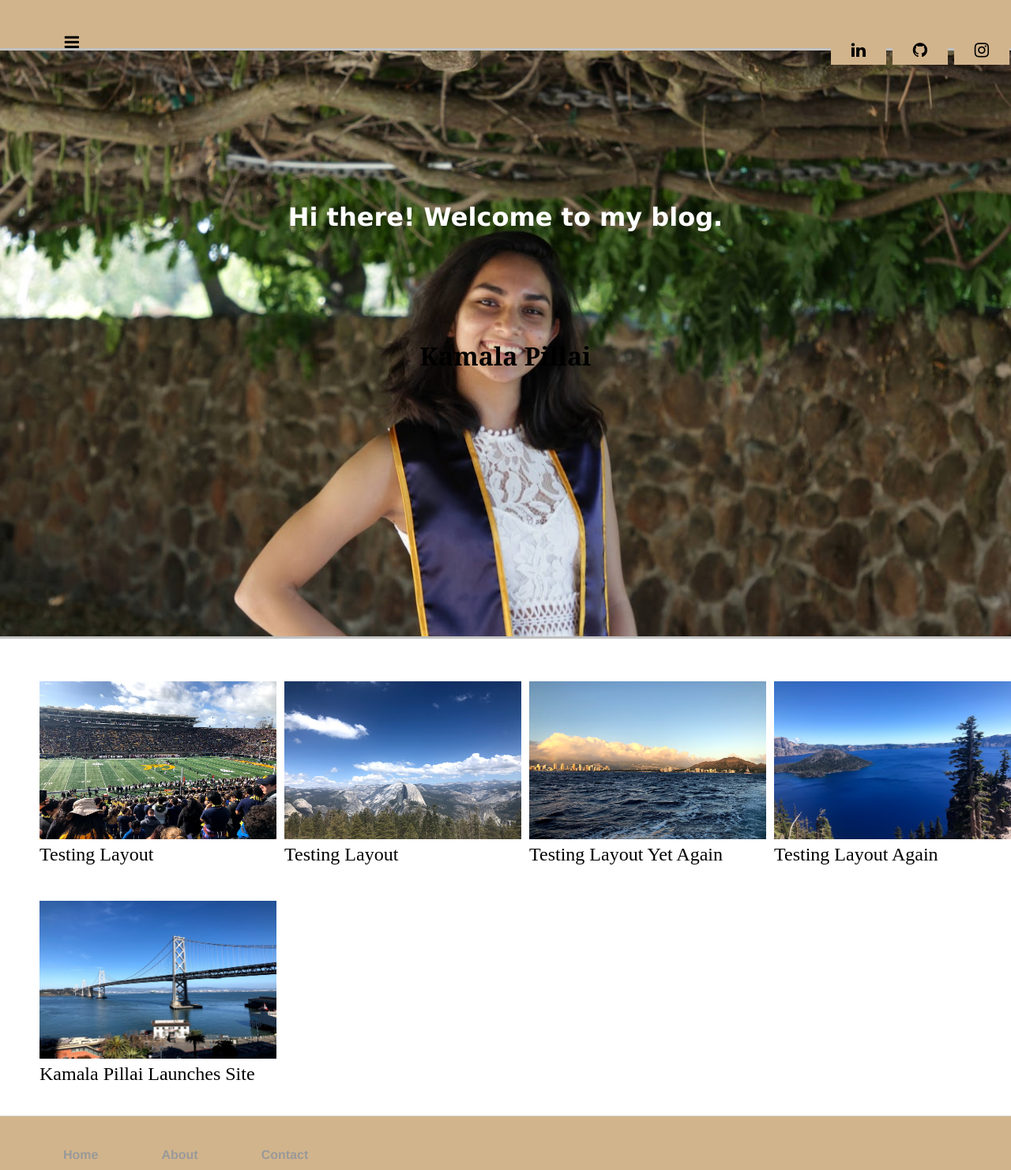
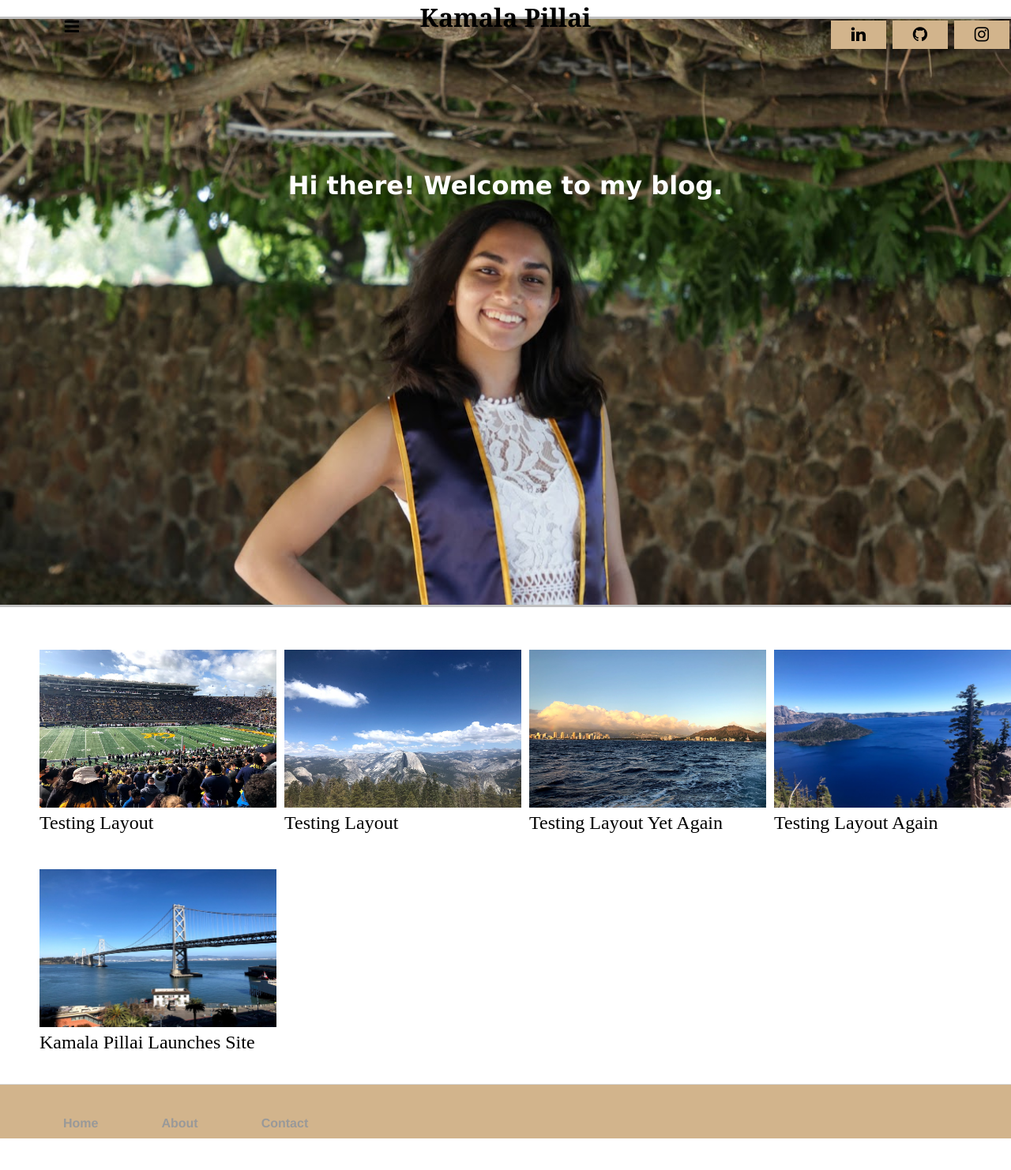
Before and after one commit to kpill/kpill.github.io, a Jekyll site: the page built from index.html, in a window 1280 px wide. Shown: the whole page at 79% size. Built offline with Jekyll 4.4.1, drawn with Linux system fonts in a browser that asks for light colours; after the commit the page ends 1442 px from its top, so only the background shows below that.

Commit message:
Update main.css

```diff
--- a/css/main.css
+++ b/css/main.css
@@ -1,16 +1,14 @@
 header {
-	/*position: relative;*/
+	position: relative;
 	/*overflow: hidden;*/
 	color: Black;
-	background-color: tan;
-	padding-top: 20px;
-	padding-bottom: 20px;
+	background-color: rgb(230, 204, 179);
+	margin: 0;
 }
 
 h1.header {
 	margin: 0;
 	padding: 0;
-	vertical-align: middle;
 }
 
 .menu {
```
